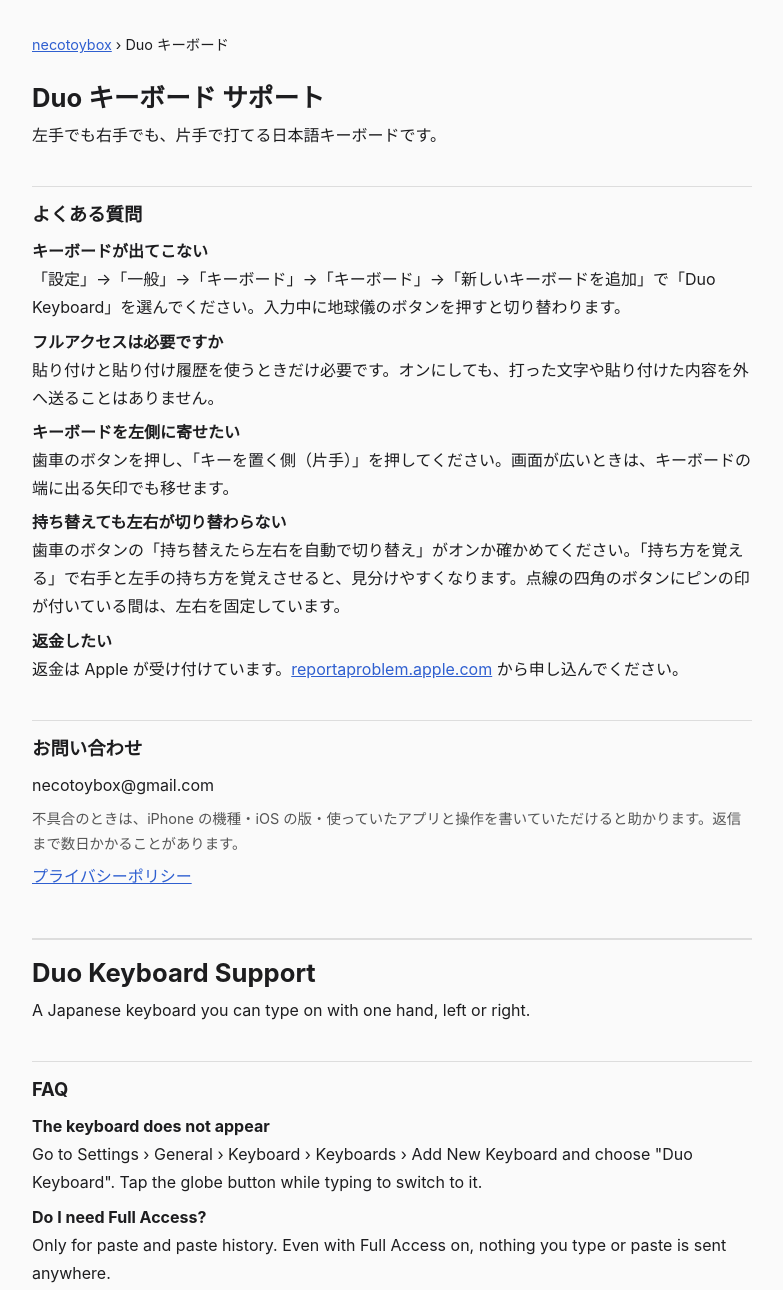
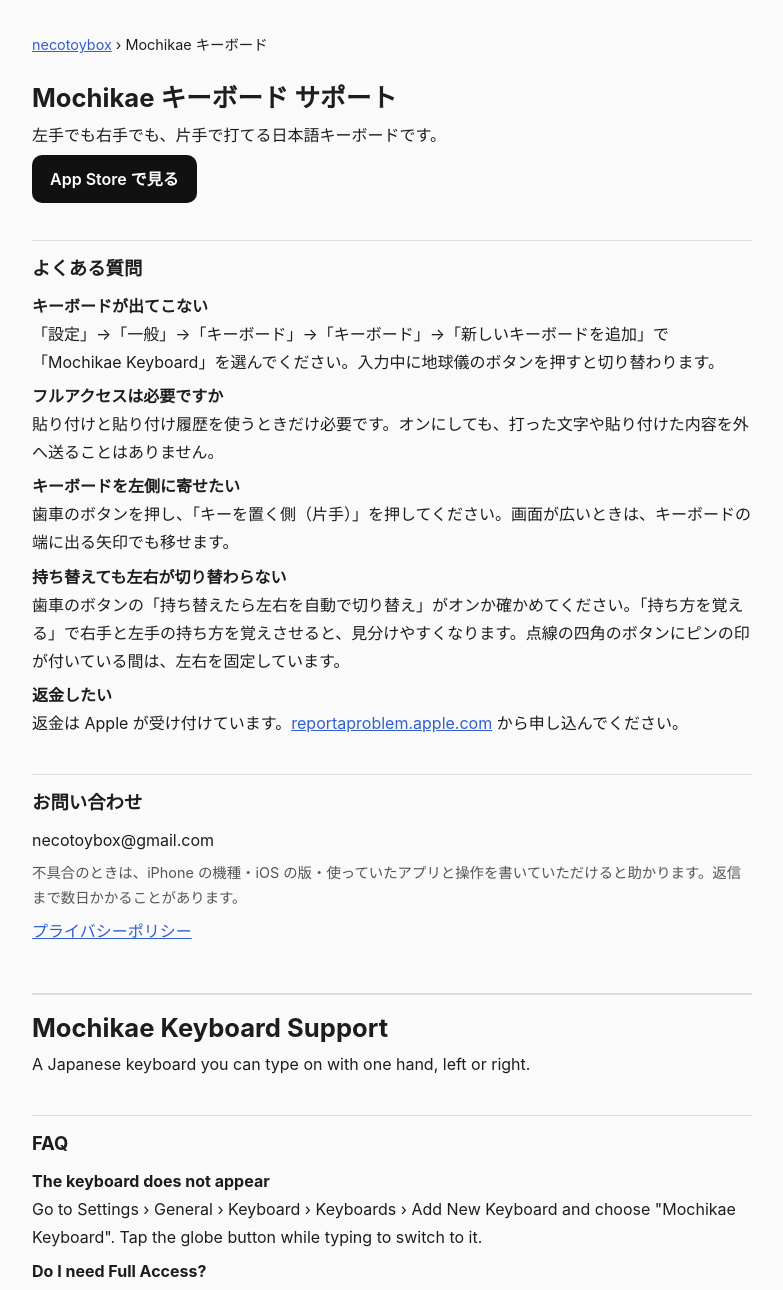
Before and after one commit to khmgs822/duo-apps, a plain HTML site: page duo-keyboard/support.html in a window 1280 px wide. Shown: the top 1290 px of the page, without its empty margins (248-1031 px from the left). Drawn offline with Linux system fonts and the light colour scheme.

Commit message:
アプリの名前を Mochikae に・App Store へのリンク

```diff
--- a/duo-keyboard/support.html
+++ b/duo-keyboard/support.html
@@ -1,13 +1,14 @@
 <!doctype html>
 <html lang="ja"><head><meta charset="utf-8"><meta name="viewport" content="width=device-width,initial-scale=1">
-<title>Duo キーボード サポート</title><link rel="stylesheet" href="../style.css"></head>
+<title>Mochikae キーボード サポート</title><link rel="stylesheet" href="../style.css"></head>
 <body><main>
-<nav><a href="../index.html">necotoybox</a> › Duo キーボード</nav>
-<h1>Duo キーボード サポート</h1>
+<nav><a href="../index.html">necotoybox</a> › Mochikae キーボード</nav>
+<h1>Mochikae キーボード サポート</h1>
 <p>左手でも右手でも、片手で打てる日本語キーボードです。</p>
+<p class="badges"><a class="store" href="https://apps.apple.com/jp/app/id6835577861">App Store で見る</a></p>
 
 <h2>よくある質問</h2>
-<p><b>キーボードが出てこない</b><br>「設定」→「一般」→「キーボード」→「キーボード」→「新しいキーボードを追加」で「Duo Keyboard」を選んでください。入力中に地球儀のボタンを押すと切り替わります。</p>
+<p><b>キーボードが出てこない</b><br>「設定」→「一般」→「キーボード」→「キーボード」→「新しいキーボードを追加」で「Mochikae Keyboard」を選んでください。入力中に地球儀のボタンを押すと切り替わります。</p>
 <p><b>フルアクセスは必要ですか</b><br>貼り付けと貼り付け履歴を使うときだけ必要です。オンにしても、打った文字や貼り付けた内容を外へ送ることはありません。</p>
 <p><b>キーボードを左側に寄せたい</b><br>歯車のボタンを押し、「キーを置く側（片手）」を押してください。画面が広いときは、キーボードの端に出る矢印でも移せます。</p>
 <p><b>持ち替えても左右が切り替わらない</b><br>歯車のボタンの「持ち替えたら左右を自動で切り替え」がオンか確かめてください。「持ち方を覚える」で右手と左手の持ち方を覚えさせると、見分けやすくなります。点線の四角のボタンにピンの印が付いている間は、左右を固定しています。</p>
@@ -20,10 +21,10 @@
 <p><a href="privacy.html">プライバシーポリシー</a></p>
 
 <div class="lang" lang="en">
-<h1>Duo Keyboard Support</h1>
+<h1>Mochikae Keyboard Support</h1>
 <p>A Japanese keyboard you can type on with one hand, left or right.</p>
 <h2>FAQ</h2>
-<p><b>The keyboard does not appear</b><br>Go to Settings › General › Keyboard › Keyboards › Add New Keyboard and choose "Duo Keyboard". Tap the globe button while typing to switch to it.</p>
+<p><b>The keyboard does not appear</b><br>Go to Settings › General › Keyboard › Keyboards › Add New Keyboard and choose "Mochikae Keyboard". Tap the globe button while typing to switch to it.</p>
 <p><b>Do I need Full Access?</b><br>Only for paste and paste history. Even with Full Access on, nothing you type or paste is sent anywhere.</p>
 <p><b>Move the keyboard to the left</b><br>Tap the gear button, then the key-side setting. On wide screens you can also use the arrow at the edge of the keyboard.</p>
 <p><b>It doesn't switch sides when I change hands</b><br>Turn on automatic switching under the gear button, and record your grip for better detection. While the dotted-square button shows a pin, the side is locked.</p>
```
